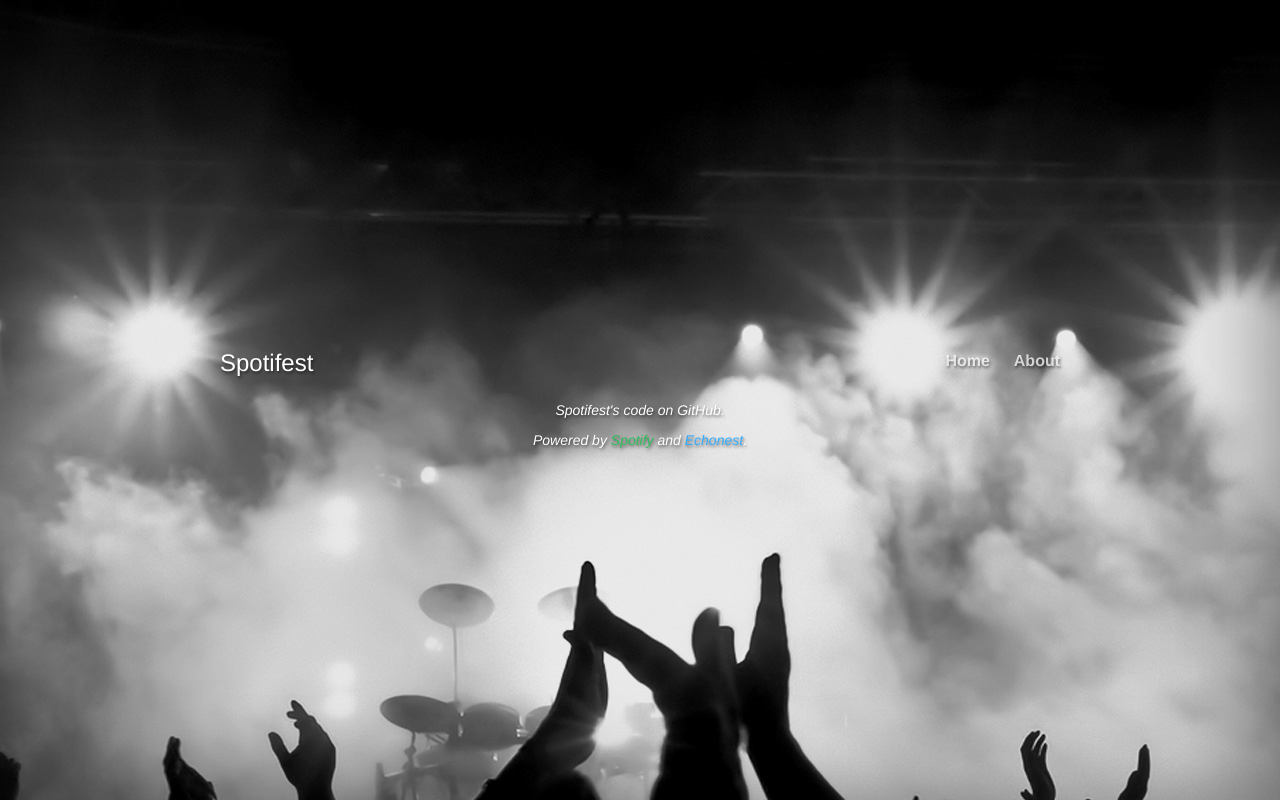
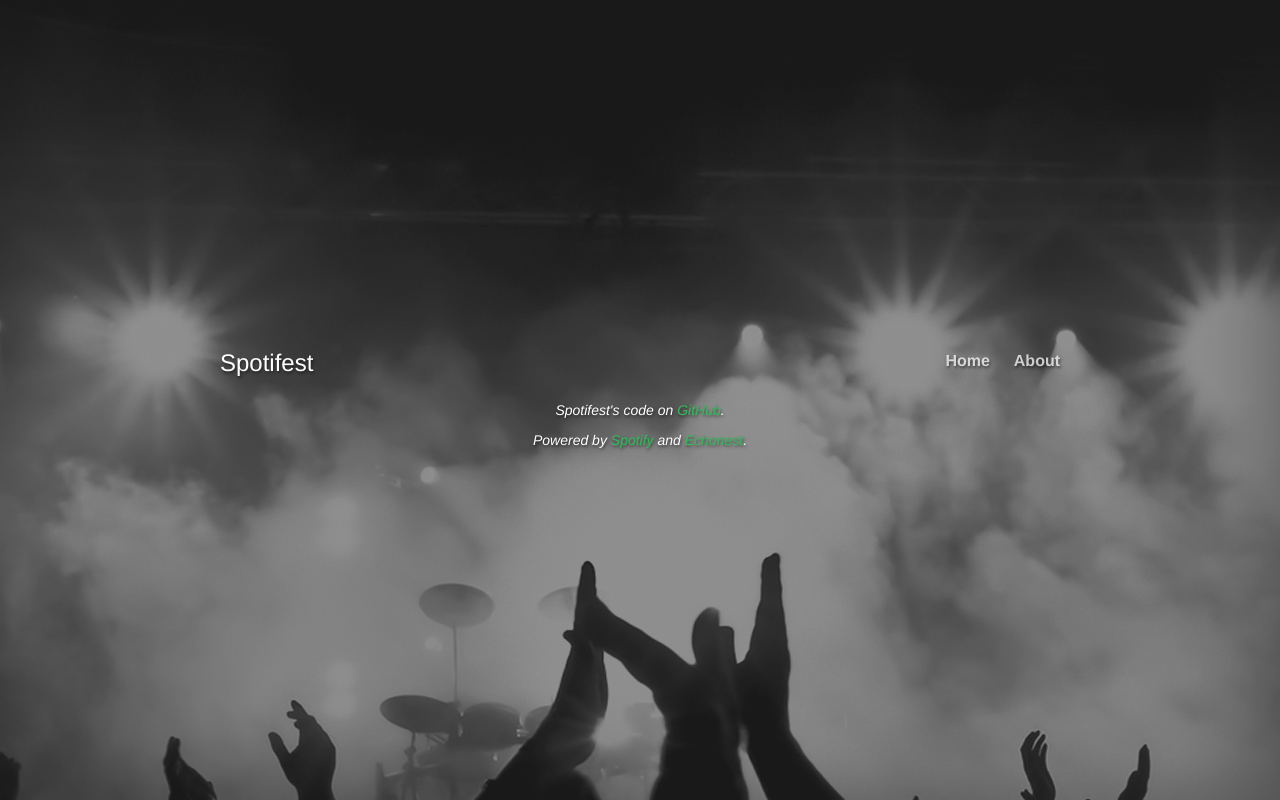
Before and after one commit to LiYChristopher/spotifest, a Flask app: template library/templates/search.html in a window 1280 px wide. Run offline with Flask 2, Linux system fonts and the light colour scheme; the template is opened without the code that fills it: values that come from a table or form of the project are taken from there, others are empty; parts of the project's set-up code (start-up, migrations or seed data) failed here and were passed over; some libraries are stand-ins or nearby versions.

Commit message:
cosmetic changes

```diff
--- a/library/static/stylesheet.css
+++ b/library/static/stylesheet.css
@@ -245,14 +245,31 @@ p {
 
 /* Extra markup and styles for table-esque vertical and horizontal centering */
 .site-wrapper {
+  position:relative;
   display: table;
   width: 100%;
   height: 100%; /* For at least Firefox */
   min-height: 100%;
-  background-image: url('/static/background.png');
+  background: #333;
+  z-index: 0;
+}
+
+.site-wrapper::after {
+  content: "";
+  background: url('/static/background.png');
+  opacity: 0.5;
+  top: 0;
+  left: 0;
+  bottom: 0;
+  right: 0;
+  position: absolute;
+  z-index: -1;
   -webkit-box-shadow: inset 0 0 100px rgba(0,0,0,.5);
           box-shadow: inset 0 0 100px rgba(0,0,0,.5);
 }
+
+
+
 .site-wrapper-inner {
   display: table-cell;
   vertical-align: top;
--- a/library/templates/base.html
+++ b/library/templates/base.html
@@ -72,8 +72,8 @@
 
         {% block footer %}
             <div class="inner">
-                <p>Spotifest's code on <a href="https://github.com/LiYChristopher/festify">GitHub</a>.</p>
-                <p> Powered by <a style="color:#2EBD59" href="https://developer.spotify.com/web-api/">Spotify</a> and <a style="color:#33adff" href="http://developer.echonest.com/">Echonest</a>.</p>
+                <p>Spotifest's code on <a style="color:#2EBD59" href="https://github.com/LiYChristopher/festify">GitHub</a>.</p>
+                <p> Powered by <a style="color:#2EBD59" href="https://developer.spotify.com/web-api/">Spotify</a> and <a style="color:#2EBD59" href="http://developer.echonest.com/">Echonest</a>.</p>
             </div>
         {% endblock %}
 
--- a/library/templates/home.html
+++ b/library/templates/home.html
@@ -57,10 +57,10 @@
 
                 <nav class="create-join" id="login">
 
-                    <a class="btn btn-primary btn-lg" style="background-color: #337ab7" href="#" type="button">Join Festival  </a>
+                    <a class="btn btn-success btn-lg" href="#" type="button">Join Festival  </a>
                     <form id="login-form" action="{{ url_for('home') }}" method="post">
                         <p><input id="festi-text" class="text" type="text" name="festival_id" placeholder="Festival ID" /></p>
-                        <p><input class="btn btn-success btn-lg" id="festivalSubmit" type="submit" value="Submit" /></p>
+                        <p><input class="btn btn-primary btn-lg" z id="festivalSubmit" type="submit" value="Submit" /></p>
                     </form>
                 </nav>
             </div>
```
Also changed, not shown: library/templates/hello.html (deleted, +0 -20 lines).
